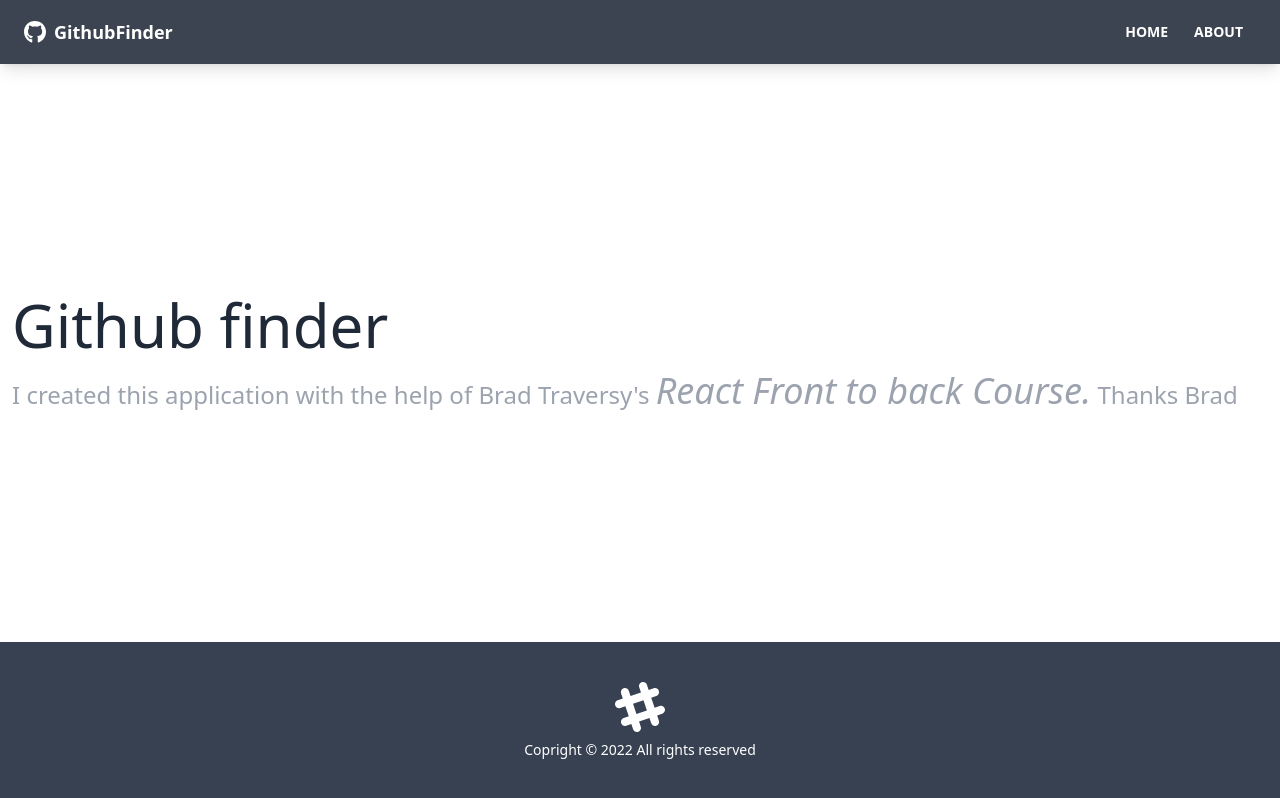
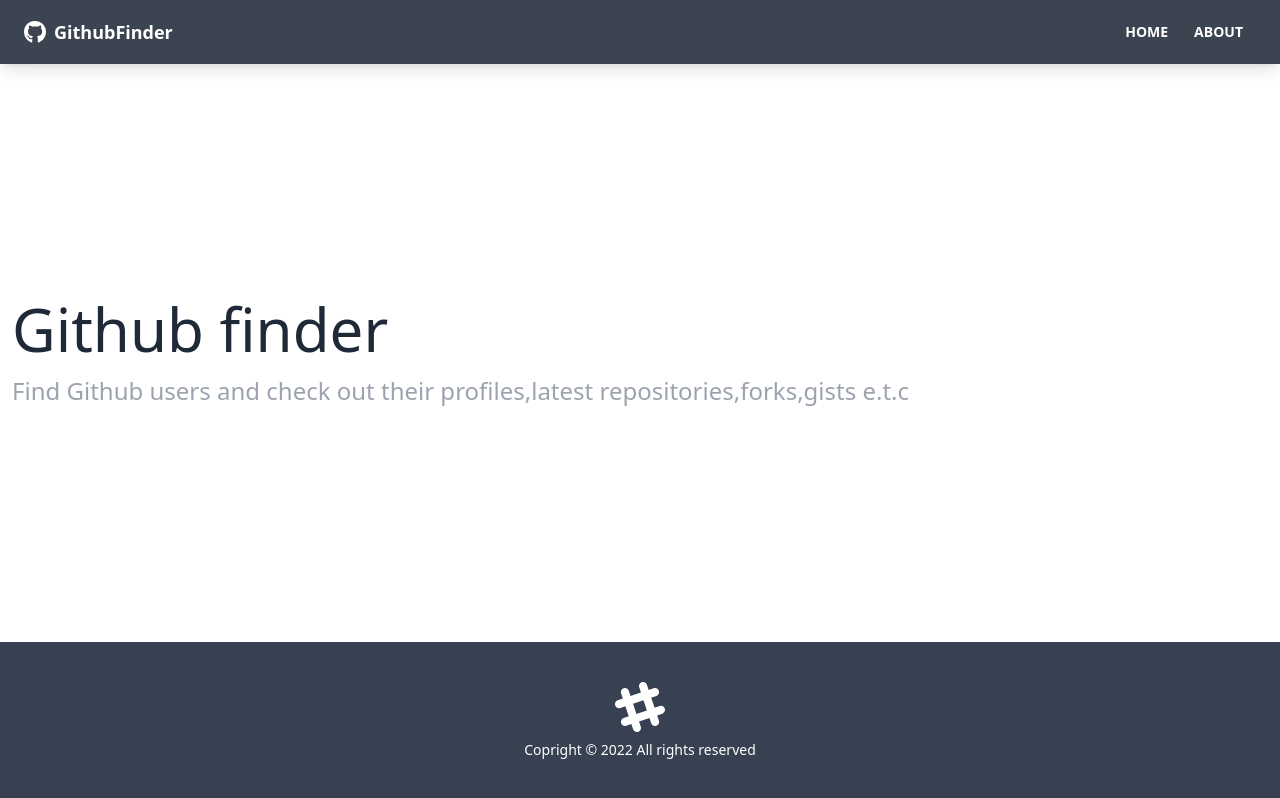
Before and after one commit to ReaganDev/Github-finder, a React (Create React App) app: page /about in a window 1280 px wide. Built offline with nearby package versions, Linux system fonts and the light colour scheme.

Commit message:
Edit about page

```diff
--- a/src/pages/About.jsx
+++ b/src/pages/About.jsx
@@ -1,16 +1,13 @@
-
-
 const About = () => {
 	return (
 		<div>
 			<h1 className='mb-4 text-6xl'>Github finder</h1>
 			<p className='text-2xl font-light text-gray-400'>
-					I created this application with the help of Brad Traversy's <span className="text-4xl font-dark italic">React Front to back Course.</span> Thanks Brad
+				Find Github users and check out their profiles,latest
+				repositories,forks,gists e.t.c
 			</p>
 		</div>
 	)
 }
 
-
-
 export default About
```
Lines whose indentation alone changed are shown as unchanged.
